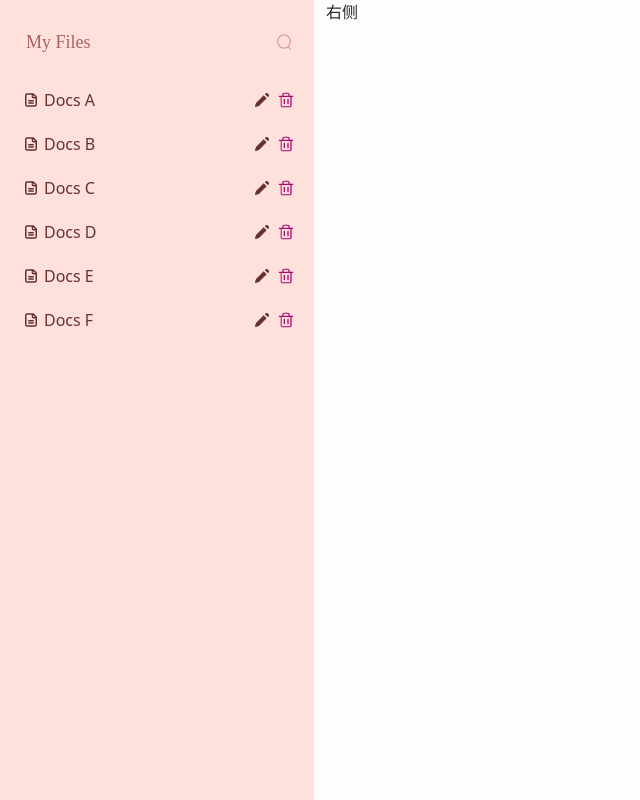
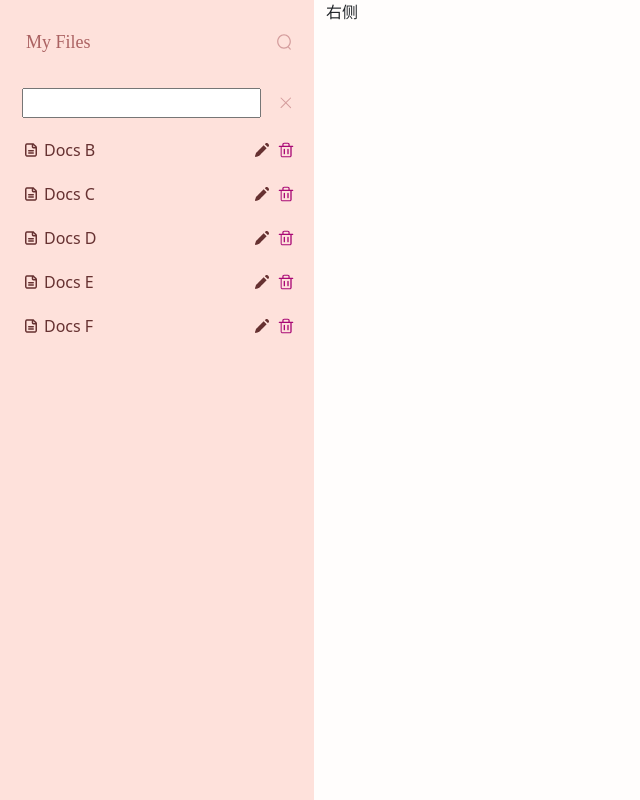
Before and after one commit to Caiyuzhen/React_Electron_Base, a React (Create React App) app: page / in a window 1280 px wide. Both pictures are taken after a click on the picture 262 px from the left and 100 px from the top of the page. Shown: the whole page, without its empty margins (0-640 px from the left). Built offline with nearby package versions, Linux system fonts and the light colour scheme.

Commit message:
style:editStatusUI

```diff
--- a/src/App.js
+++ b/src/App.js
@@ -37,6 +37,8 @@ function App() {
 					</SearchBar>
 
 					<FileList
+						editFile={ (id) => { console.log('编辑文档:', id) } }
+						deleteFile={ (id) => { console.log('删除文档:', id) } }
 						files={initFilesData}
 					>
 					</FileList>
--- a/src/components/FileList.js
+++ b/src/components/FileList.js
@@ -3,6 +3,7 @@ import styled from 'styled-components'
 import docs from '../../src/resource/icon/icon-Docs.svg'
 import edit from '../../src/resource/icon/icon-edit.svg'
 import deleteIcon from '../../src/resource/icon/icon-delete.svg'
+import closeIcon from '../../src/resource/icon/icon-close.svg'
 
 
 
@@ -43,22 +44,63 @@ let GroupUL = styled.ul.attrs({
 
 
 export default FileList = ({files, editFile, saveFile, deleteFile}) => {
+
+	const [editItem, setEditItem] = useState(false) // 判断是否改显示重名的 UI
+	const [value, setValue] = useState('') //编辑文档名
+
 	return (
 		<GroupUL>
 			{
 				files.map((file) => {
 					return (
 						<div className="cell" key={file.id}>
+							{
+								(file.id !== editItem) &&  //默认状态
+									<>
 										<li
 											className='list-group-item d-flex align-items-center'
 										>
 											<img src={docs} style={{width: 18, marginRight: 4}}/>
-								<span>{file.title}</span>
+											{/* 点击文档 */}
+											<span
+												onClick={ () => {editFile(file.id)}}   //把 id 传递给 App.js
+											>{file.title}</span>
 										</li>
 										<div className="action">
-								<img src={edit} style={{width: 16}}/>
-								<img src={deleteIcon} style={{width: 16}}/>
+											{/* 编辑文档名 */}
+											<img
+												onClick={ () => {setEditItem(file.id)} } //把 id 传递给 App.js
+												src={edit} style={{width: 16}}
+											/>
+											{/* 删除文档 */}
+											<img
+												onClick={ () => {editFile(file.id)} }//把 id 传递给 App.js
+												src={deleteIcon}
+												style={{width: 16}}
+											/>
 										</div>
+									</>
+							}
+							{
+								(file.id === editItem) &&  //编辑状态
+									<>
+										<li
+											className='list-group-item d-flex align-items-center'
+										>
+											{/* 点击文档 */}
+											<input
+												onClick={ () => {editFile(file.id)}}   //把 id 传递给 App.js
+											/>
+										</li>
+										<div className="action">
+											{/* 编辑文档名 */}
+											<img
+												onClick={ () => {setEditItem(false)} } //把 id 传递给 App.js
+												src={closeIcon} style={{width: 16}}
+											/>
+										</div>
+									</>
+							}
 						</div>
 					)
 				})
```
Lines whose indentation alone changed are shown as unchanged.
